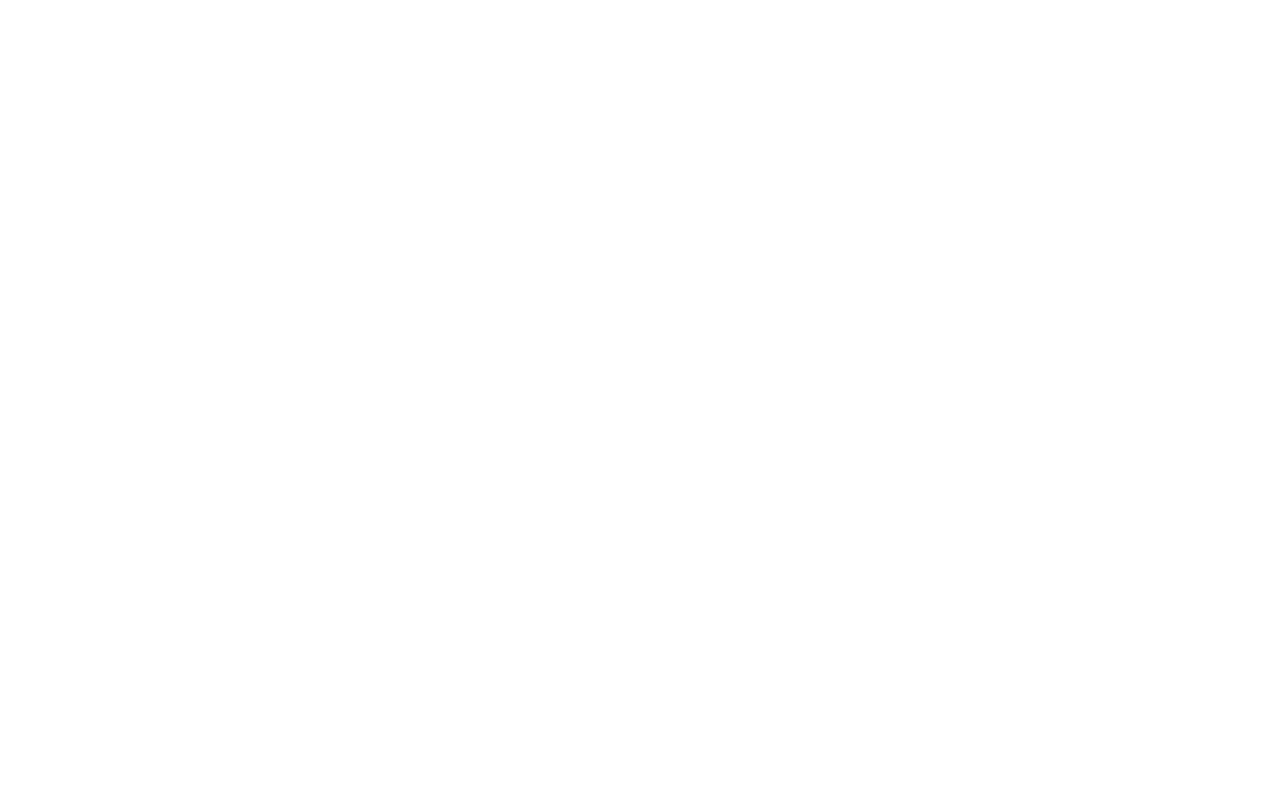
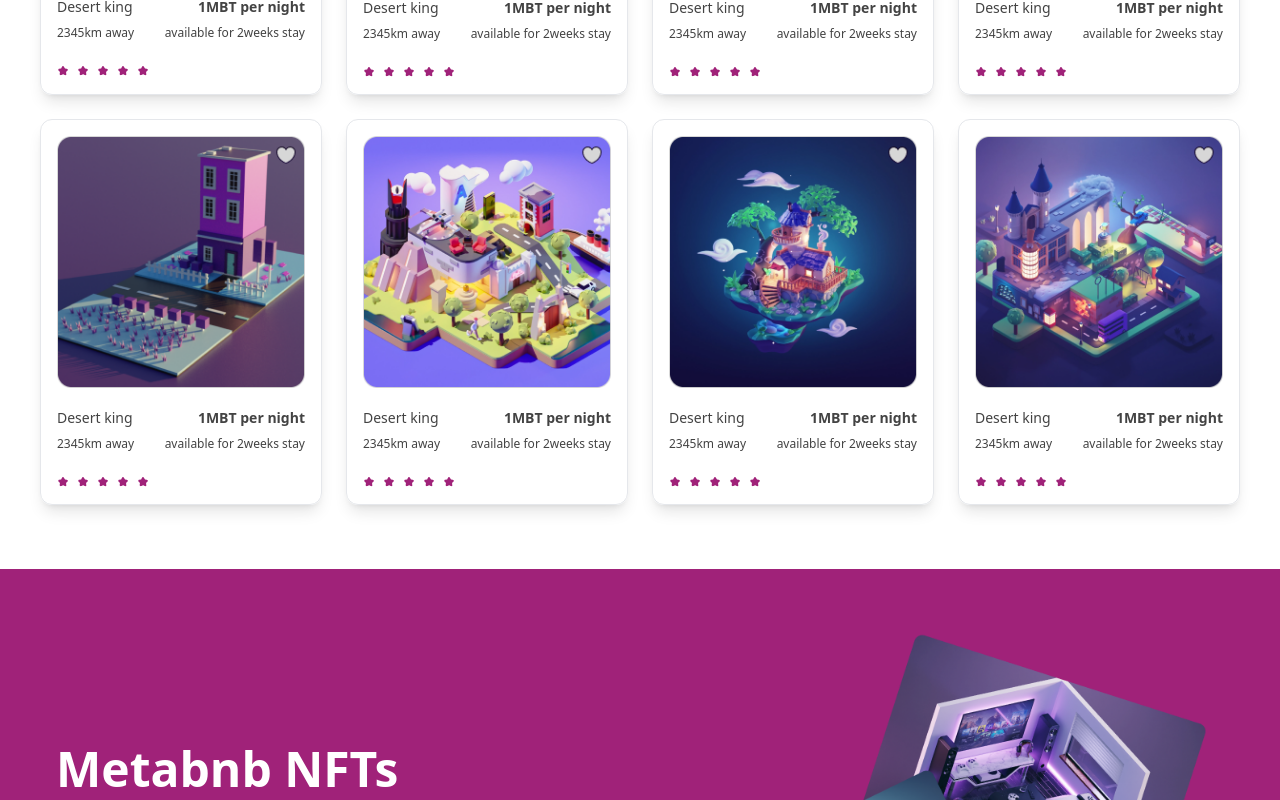
Before and after one commit to MarsIfeanyi/Metabnb-App, a React (Vite) app: page / in a window 1280 px wide. Shown: the part 1260-2060 px from the top of the page. Before the commit the page ends 1228 px from the top, so only its background shows below. Built offline with nearby package versions, Linux system fonts and the light colour scheme; a web font is replaced by a local one.

Commit message:
Update Home Page

```diff
--- a/src/pages/Home.jsx
+++ b/src/pages/Home.jsx
@@ -1,10 +1,16 @@
 import React from "react";
+import CTASect from "../components/CTASect";
 import HeroSect from "../components/HeroSect";
+import MainSect from "../components/MainSect";
 
 const Home = () => {
   return (
     <div>
       <HeroSect />
+
+      <MainSect />
+
+      <CTASect />
     </div>
   );
 };
```
